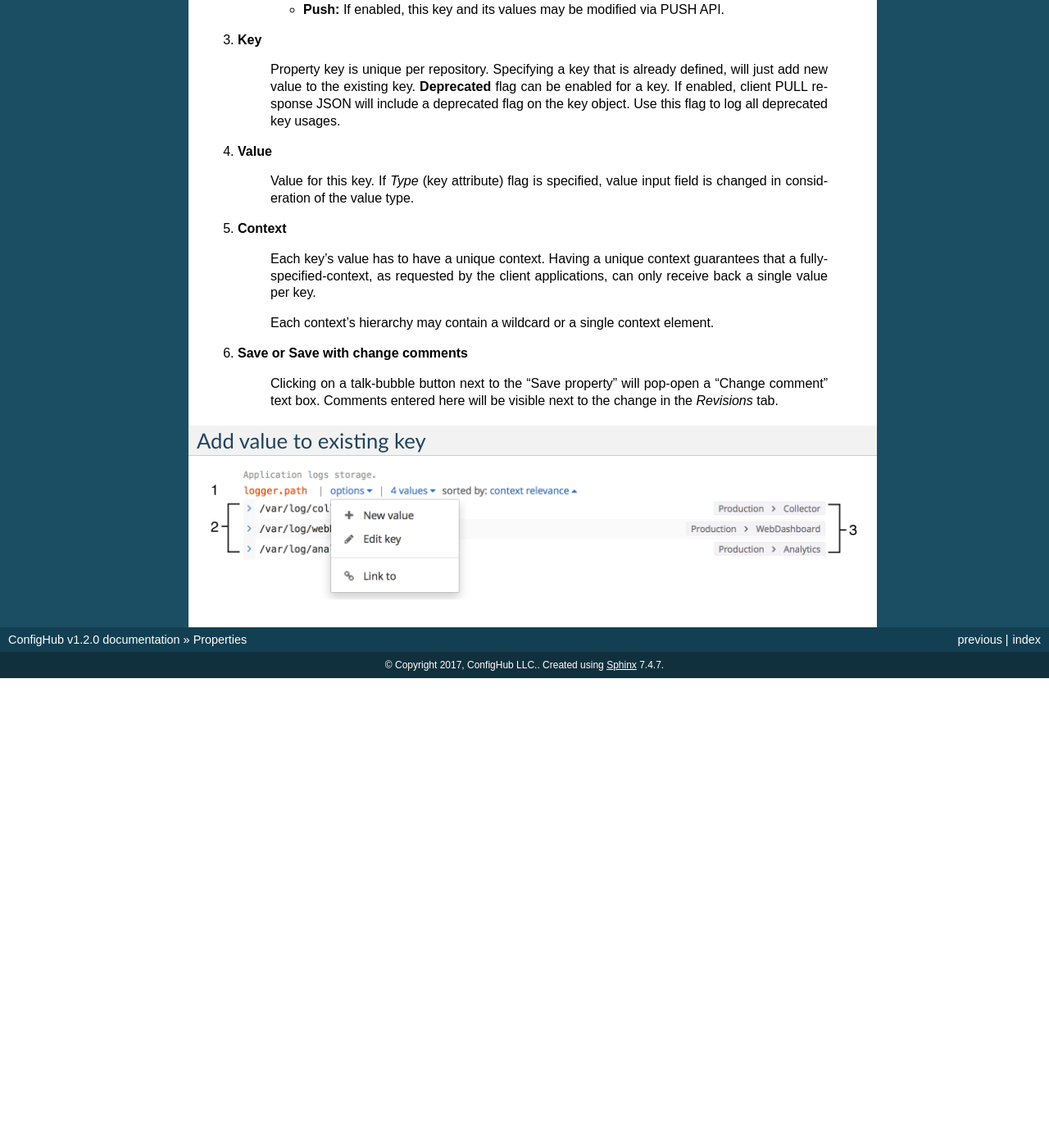
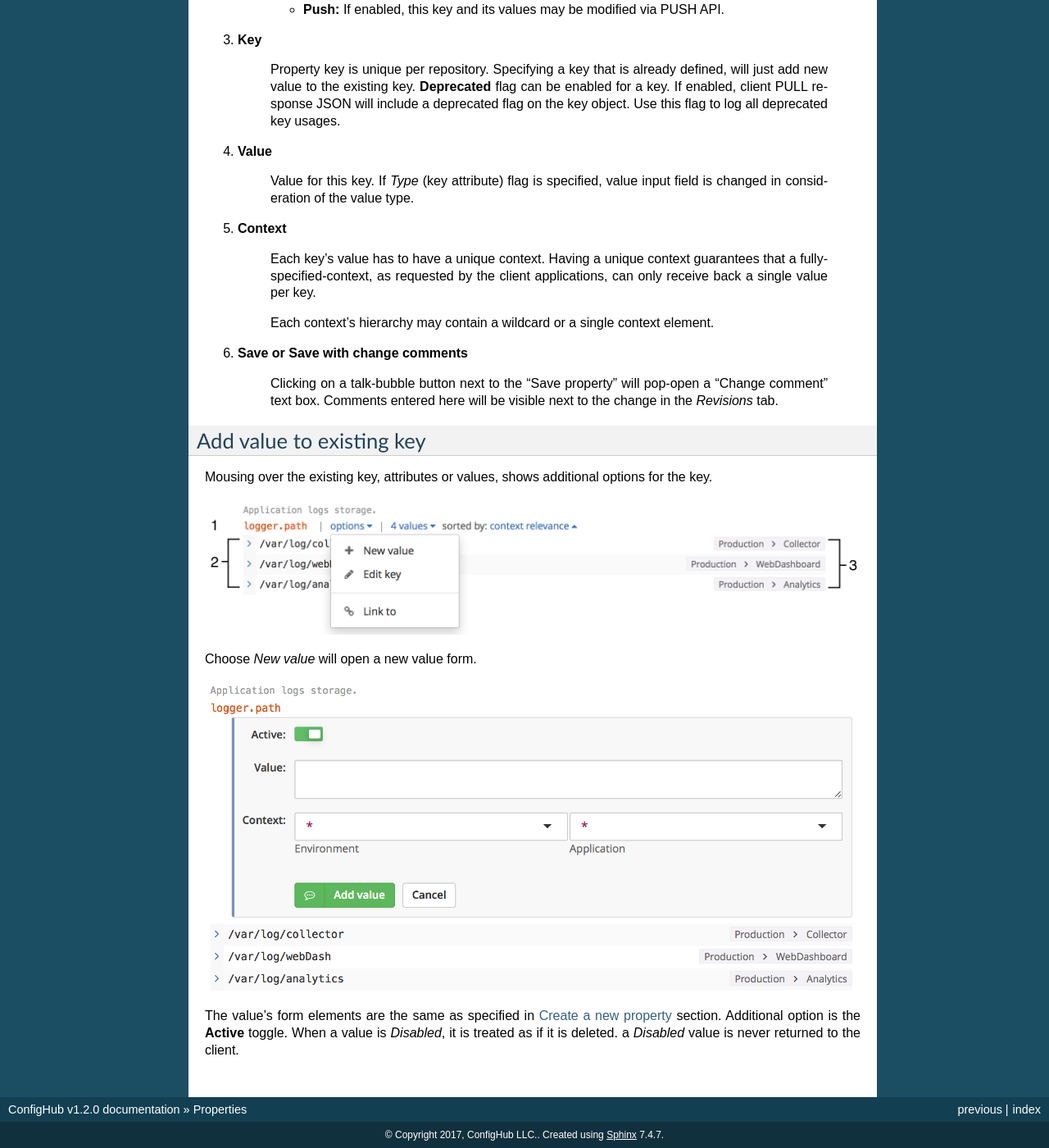
Before and after one commit to ConfigHubPub/Docs, a Sphinx documentation site: the page built from documentation/pages/tabs/config/properties.rst, in a window 1280 px wide and 1400 px high, scrolled down 2552 px. Shown: the whole window at 82% size. Built offline with Sphinx 7.4.7, drawn with Linux system fonts in a browser that asks for light colours; pages that are not in the unit, such as notebooks, are missing from menus; before the commit the page ends 3379 px from its top, so only the background shows below that.

Commit message:
properties

```diff
--- a/documentation/pages/tabs/config/properties.rst
+++ b/documentation/pages/tabs/config/properties.rst
@@ -132,4 +132,14 @@ Create a new property
 Add value to existing key
 ^^^^^^^^^^^^^^^^^^^^^^^^^
 
+Mousing over the existing key, attributes or values, shows additional options for the key.
+
 .. image:: /images/entry.png
+
+Choose *New value* will open a new value form.
+
+.. image:: /images/newValue.png
+
+The value's form elements are the same as specified in `Create a new property`_ section.
+Additional option is the **Active** toggle.  When a value is *Disabled*, it is treated as if it is deleted.
+a *Disabled* value is never returned to the client.
```
Also changed, not shown: documentation/images/newValue.png (added).
